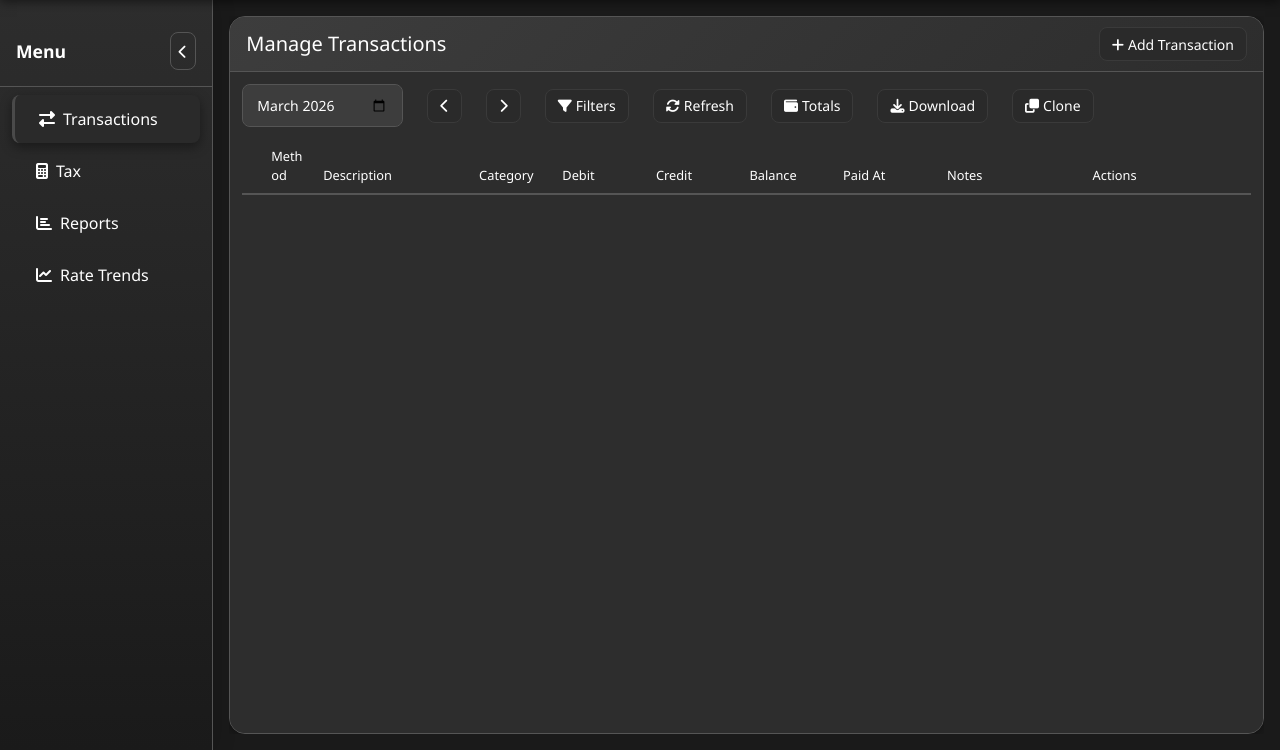
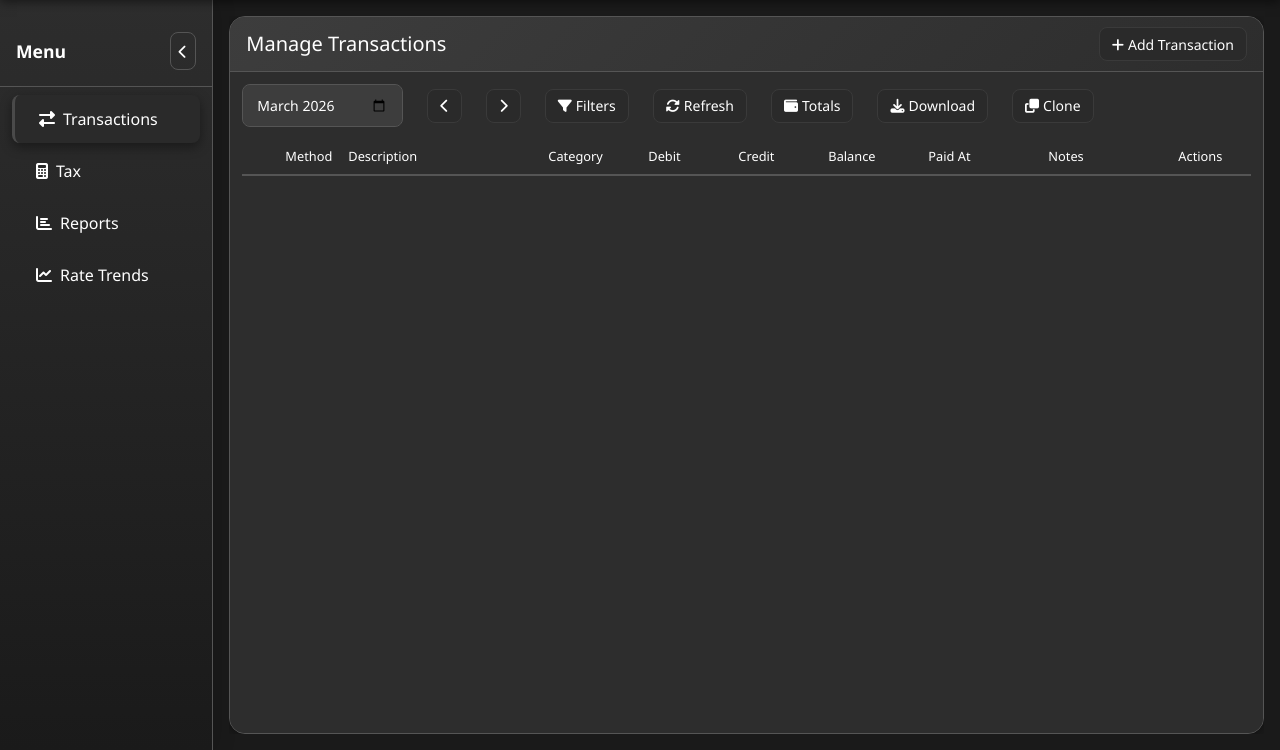
Before and after one commit to witanage/CW_Budget, a Flask app: page /dashboard in a window 1280 px wide. Shown: the part 50-800 px from the top of the page. Run offline with Flask 3, Linux system fonts and the light colour scheme; the visitor is signed in with stand-in values (Sample User, id 1); lists and menus that the app fills with data are empty; some libraries are stand-ins or nearby versions.

Commit message:
trx table responsice fixed

```diff
--- a/static/css/base.css
+++ b/static/css/base.css
@@ -502,22 +502,75 @@ font-size: 0.8rem;
 font-weight: normal;
 }
 
-/* Fixed table layout for consistent column widths */
+/* Responsive table layout - columns adjust to screen size */
 #transactionsTable {
-table-layout: fixed;
+table-layout: auto;
 width: 100%;
-}
-
-/* Fixed column widths */
-#transactionsTable thead th:nth-child(1) { width: 50px; }   /* Method checkbox */
-#transactionsTable thead th:nth-child(2) { width: 60px; }   /* ID */
-#transactionsTable thead th:nth-child(3) { width: 250px; }  /* Description */
-#transactionsTable thead th:nth-child(4) { width: 120px; }  /* Category */
-#transactionsTable thead th:nth-child(5) { width: 100px; }  /* Debit */
-#transactionsTable thead th:nth-child(6) { width: 100px; }  /* Credit */
-#transactionsTable thead th:nth-child(7) { width: 110px; }  /* Balance */
-#transactionsTable thead th:nth-child(8) { width: 150px; }  /* Notes */
-#transactionsTable thead th:nth-child(9) { width: 120px; }  /* Actions */
+min-width: 100%;
+}
+
+/* Responsive column widths using percentages with minimum widths */
+#transactionsTable thead th:nth-child(1) {
+    width: 3%;
+    min-width: 35px;
+}   /* Method checkbox */
+
+#transactionsTable thead th:nth-child(2) {
+    width: 5%;
+    min-width: 60px;
+}   /* ID */
+
+#transactionsTable thead th:nth-child(3) {
+    width: 23%;
+    min-width: 200px;
+}  /* Description */
+
+#transactionsTable thead th:nth-child(4) {
+    width: 10%;
+    min-width: 100px;
+}  /* Category */
+
+#transactionsTable thead th:nth-child(5) {
+    width: 10%;
+    min-width: 90px;
+}  /* Debit */
+
+#transactionsTable thead th:nth-child(6) {
+    width: 10%;
+    min-width: 90px;
+}  /* Credit */
+
+#transactionsTable thead th:nth-child(7) {
+    width: 10%;
+    min-width: 100px;
+}  /* Balance */
+
+#transactionsTable thead th:nth-child(8) {
+    width: 13%;
+    min-width: 120px;
+}  /* Paid At */
+
+#transactionsTable thead th:nth-child(9) {
+    width: 13%;
+    min-width: 130px;
+}  /* Notes */
+
+#transactionsTable thead th:nth-child(10) {
+    width: 13%;
+    min-width: 120px;
+}  /* Actions */
+
+/* Apply width to tbody cells as well for consistent sizing */
+#transactionsTable tbody td:nth-child(1) { width: 3%; min-width: 35px; }
+#transactionsTable tbody td:nth-child(2) { width: 5%; min-width: 60px; }
+#transactionsTable tbody td:nth-child(3) { width: 23%; min-width: 200px; }
+#transactionsTable tbody td:nth-child(4) { width: 10%; min-width: 100px; }
+#transactionsTable tbody td:nth-child(5) { width: 10%; min-width: 90px; }
+#transactionsTable tbody td:nth-child(6) { width: 10%; min-width: 90px; }
+#transactionsTable tbody td:nth-child(7) { width: 10%; min-width: 100px; }
+#transactionsTable tbody td:nth-child(8) { width: 13%; min-width: 120px; }
+#transactionsTable tbody td:nth-child(9) { width: 13%; min-width: 130px; }
+#transactionsTable tbody td:nth-child(10) { width: 13%; min-width: 120px; }
 
 /* Compact transaction table rows with fixed height */
 #transactionsTable tbody tr {
@@ -582,6 +635,18 @@ transform: scale(1.1);
 font-size: 0.9rem;
 }
 
+/* Disabled buttons in transaction table */
+#transactionsTable .btn-sm:disabled {
+opacity: 0.5;
+cursor: not-allowed;
+pointer-events: none;
+}
+
+#transactionsTable .btn-sm:disabled:hover {
+transform: none !important;
+background-color: transparent !important;
+}
+
 /* Smaller badges in transaction table */
 #transactionsTable .badge {
 padding: 1px 6px;
@@ -601,6 +666,32 @@ flex: 1;
 overflow-y: auto;
 overflow-x: auto;
 min-height: 0;
+}
+
+/* Ensure table fits screen and allows horizontal scroll on smaller screens */
+#transactionsPage .table-responsive {
+    -webkit-overflow-scrolling: touch;
+}
+
+/* On larger screens, allow table to use full width */
+@media (min-width: 1400px) {
+    #transactionsTable thead th:nth-child(3) {
+        width: 25%;
+    }  /* Give description more space on large screens */
+}
+
+/* On medium screens, adjust proportions */
+@media (min-width: 992px) and (max-width: 1399px) {
+    #transactionsTable thead th:nth-child(3) {
+        width: 20%;
+    }
+}
+
+/* On smaller screens, enable horizontal scrolling */
+@media (max-width: 991px) {
+    #transactionsTable {
+        min-width: 1000px; /* Force horizontal scroll on small screens */
+    }
 }
 
 /* Other pages table responsive */
--- a/templates/dashboard.html
+++ b/templates/dashboard.html
@@ -124,16 +124,16 @@
                             <table class="table table-hover table-sm" id="transactionsTable" style="font-size: 0.875rem;">
                                 <thead>
                                     <tr>
-                                        <th style="width: 2%;"></th>
-                                        <th style="width: 5%;">Method</th>
-                                        <th style="width: 15%;">Description</th>
-                                        <th style="width: 8%;">Category</th>
-                                        <th style="width: 9%;">Debit</th>
-                                        <th style="width: 9%;">Credit</th>
-                                        <th style="width: 9%;">Balance</th>
-                                        <th style="width: 10%;">Paid At</th>
-                                        <th style="width: 14%;">Notes</th>
-                                        <th style="width: 16%;">Actions</th>
+                                        <th></th>
+                                        <th>Method</th>
+                                        <th>Description</th>
+                                        <th>Category</th>
+                                        <th>Debit</th>
+                                        <th>Credit</th>
+                                        <th>Balance</th>
+                                        <th>Paid At</th>
+                                        <th>Notes</th>
+                                        <th>Actions</th>
                                     </tr>
                                 </thead>
                                 <tbody>
```
Also changed, not shown: static/js/dashboard.js.
